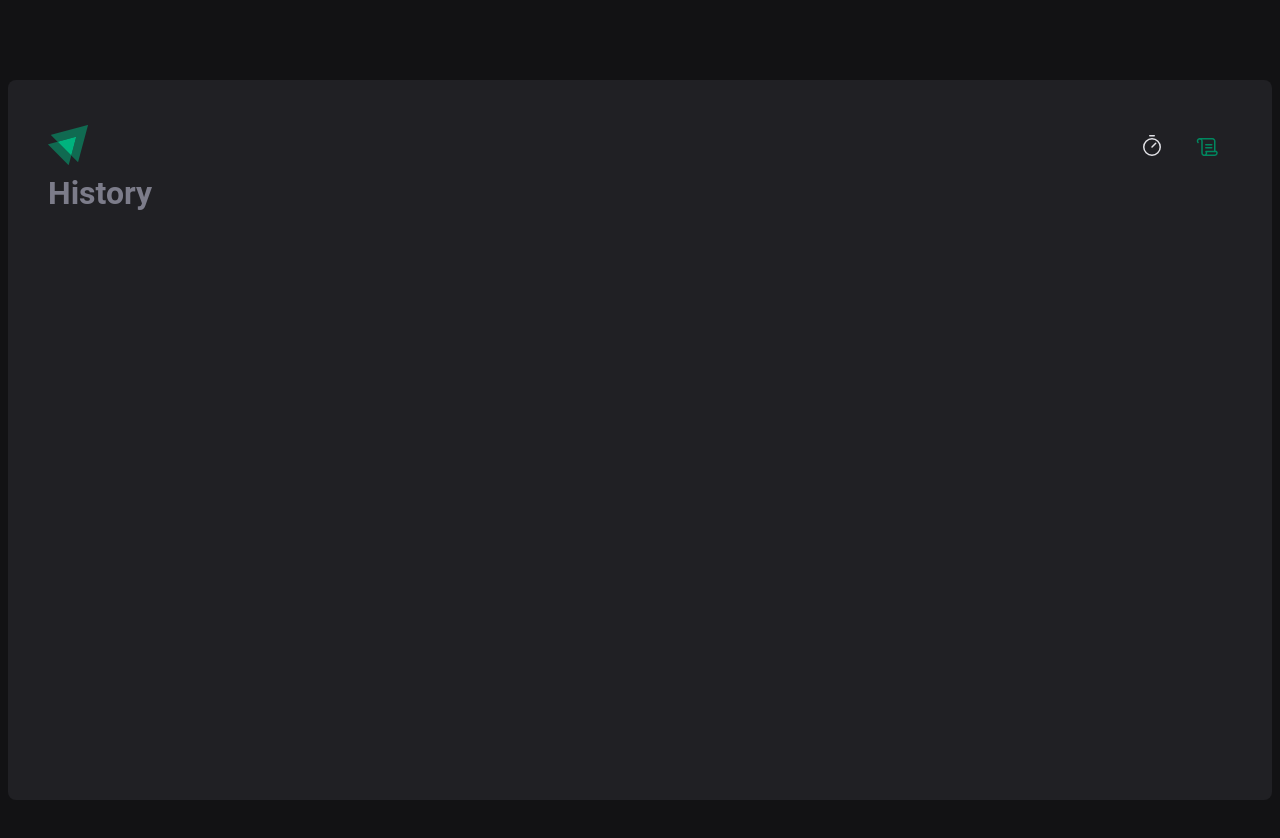
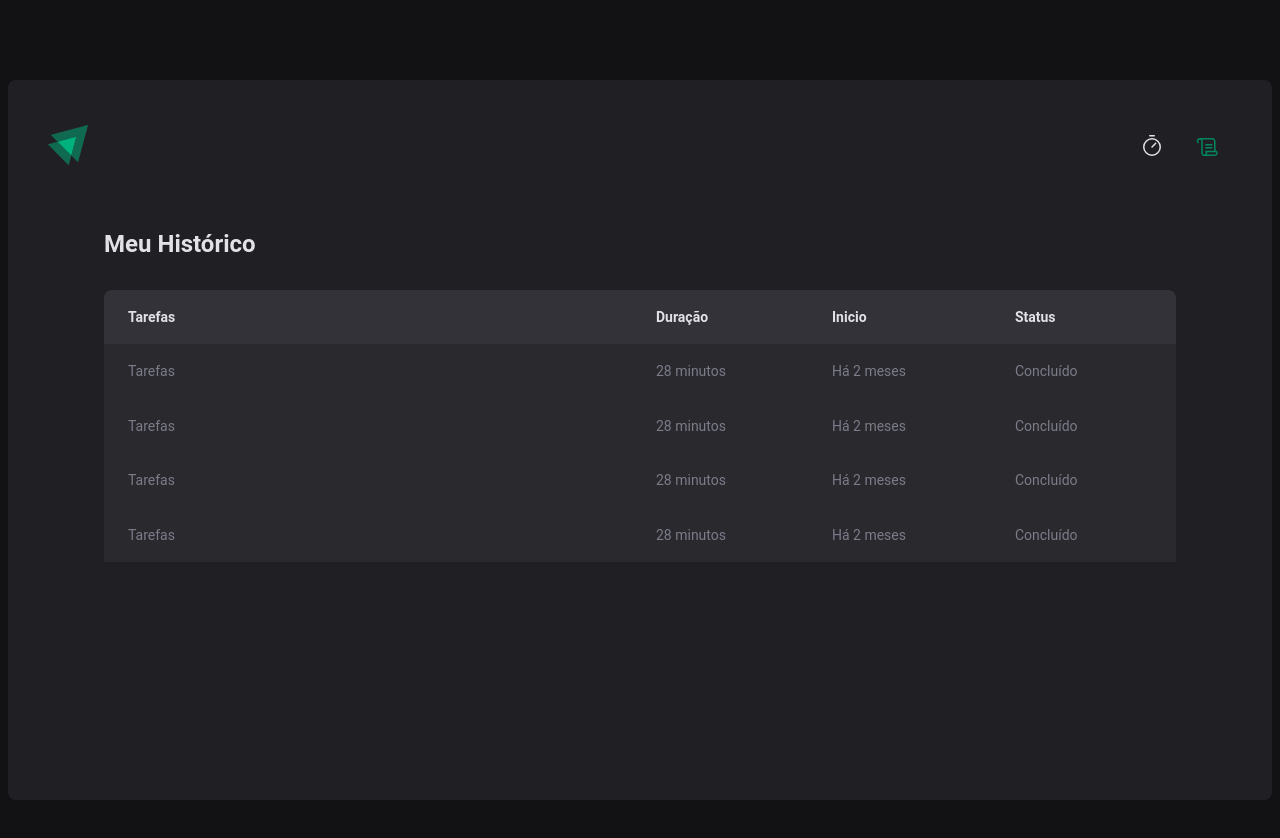
Before and after one commit to Drlazinho/ignite-timer, a React (Vite) app: page /history in a window 1280 px wide. Shown: the top 838 px of the page. Built offline with nearby package versions, Linux system fonts and the light colour scheme.

Commit message:
Commit: Page History

```diff
--- a/src/Router.tsx
+++ b/src/Router.tsx
@@ -1,6 +1,6 @@
 import { Route, Routes } from 'react-router-dom'
 import { DefaultLayout } from './layouts/DefaultLayout'
-import { History } from './pages/History'
+import { History } from './pages/History/History'
 import { Home } from './pages/Home'
 
 export function Router() {
--- a/src/pages/History.tsx
+++ /dev/null
@@ -1,7 +0,0 @@
-export function History() {
-  return (
-    <div>
-      <h1>History</h1>
-    </div>
-  )
-}
--- /dev/null
+++ b/src/pages/History/History.tsx
@@ -0,0 +1,48 @@
+import { HistoryContainer, HistoryList } from "./styles";
+
+export function History() {
+  return (
+    <HistoryContainer>
+      <h1>Meu Histórico</h1>
+
+      <HistoryList>
+        <table>
+          <thead>
+            <tr>
+              <th>Tarefas</th>
+              <th>Duração</th>
+              <th>Inicio</th>
+              <th>Status</th>
+            </tr>
+          </thead>
+          <tbody>
+            <tr>
+              <td>Tarefas</td>
+              <td>28 minutos</td>
+              <td>Há 2 meses</td>
+              <td>Concluído</td>
+            </tr>
+            <tr>
+              <td>Tarefas</td>
+              <td>28 minutos</td>
+              <td>Há 2 meses</td>
+              <td>Concluído</td>
+            </tr>
+            <tr>
+              <td>Tarefas</td>
+              <td>28 minutos</td>
+              <td>Há 2 meses</td>
+              <td>Concluído</td>
+            </tr>
+            <tr>
+              <td>Tarefas</td>
+              <td>28 minutos</td>
+              <td>Há 2 meses</td>
+              <td>Concluído</td>
+            </tr>
+          </tbody>
+        </table>
+      </HistoryList>
+    </HistoryContainer>
+  )
+}
--- /dev/null
+++ b/src/pages/History/styles.ts
@@ -0,0 +1,62 @@
+import styled from "styled-components";
+
+export const HistoryContainer = styled.main`
+  flex: 1;
+  padding: 3.5rem;
+
+  display: flex;
+  flex-direction: column;
+
+  h1{
+    font-size: 1.5rem;
+    color: ${(props) => props.theme["gray-100"]};
+  }
+`;
+
+export const HistoryList = styled.div`
+    flex: 3;
+    overflow: auto;
+    margin-top: 2rem;
+
+    table {
+      width: 100%;
+      border-collapse: collapse;
+      min-width: 600px;
+
+      th {
+        background-color:${(props) => props.theme["gray-600"]};
+        padding: 1rem;
+        text-align: left;
+        color: ${(props) => props.theme["gray-100"]};
+        font-size: .875rem;
+        line-height: 1.6;
+
+        &:first-child{
+          border-top-left-radius: 8px;
+          padding-left: 1.5rem;
+        }
+
+        &:last-child{
+          border-top-right-radius: 8px;
+          padding-right: 1.5rem;
+        }
+      }
+
+      td {
+        background-color:${(props) => props.theme["gray-700"]};
+        border-top:${(props) => props.theme["gray-800"]};
+        padding: 1rem;
+        font-size: .875rem;
+        line-height: 1.6;
+
+        &:first-child{
+          width: 50%;
+          padding-left: 1.5rem;
+        }
+
+        &:last-child{
+          padding-right: 1.5rem;
+        }
+      }
+    }
+`;
```
